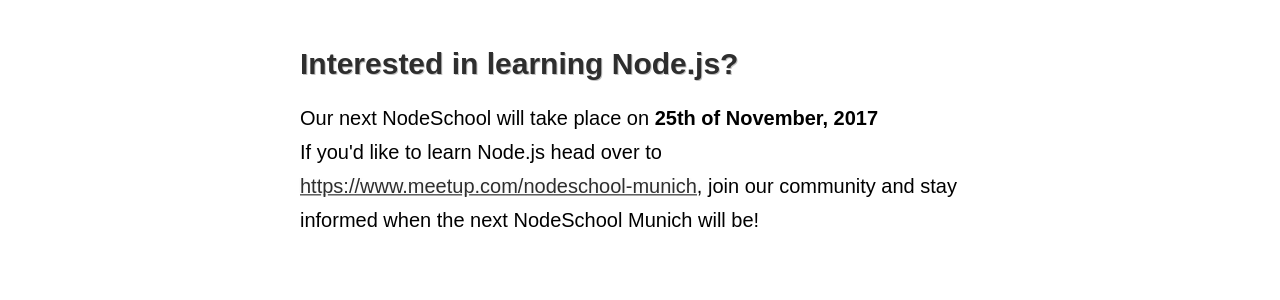
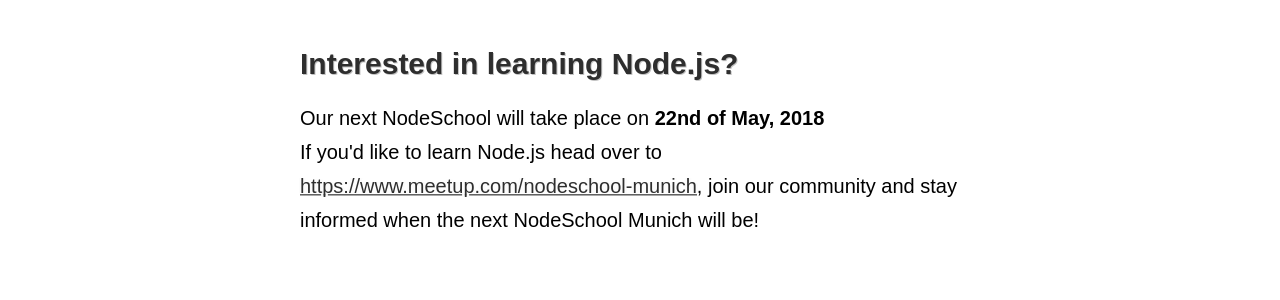
Before and after one commit to nodeschool/munich, a Jekyll site: the page built from index.html, in a window 1280 px wide and 900 px high, scrolled down 1583 px. Shown: the part 266-566 px from the top of the window. Built offline with Jekyll 4.4.1, drawn with Linux system fonts in a browser that asks for light colours.

Commit message:
Update index.html

```diff
--- a/index.html
+++ b/index.html
@@ -55,7 +55,7 @@
             <div class="single-measure">
                 <h3>Interested in learning Node.js?</h3>
 
-                <p>Our next NodeSchool will take place on <strong>25th of November, 2017</strong><br>
+                <p>Our next NodeSchool will take place on <strong>22nd of May, 2018</strong><br>
                     If you'd like to learn Node.js head over to <a href="https://www.meetup.com/nodeschool-munich">https://www.meetup.com/nodeschool-munich</a>, join our community and stay informed when the next NodeSchool Munich will be!</p>
 
                 <br>
```
